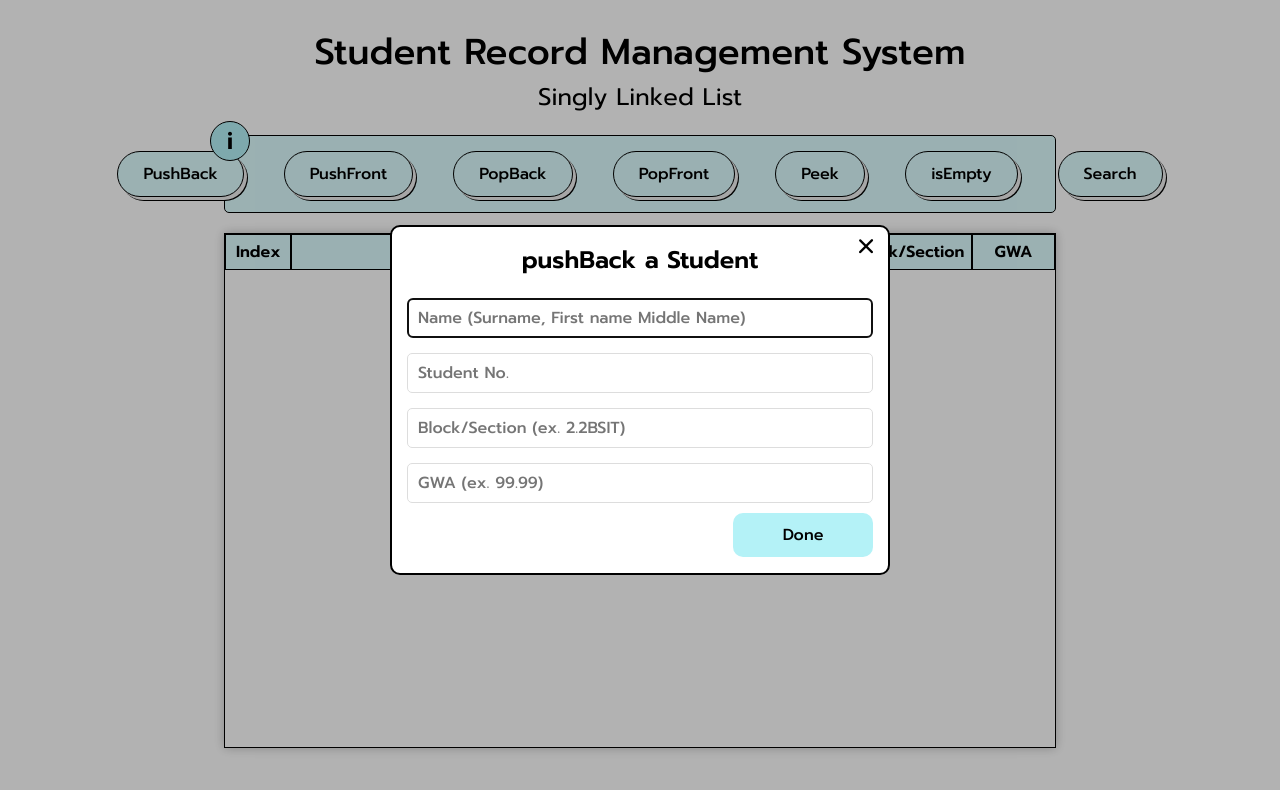
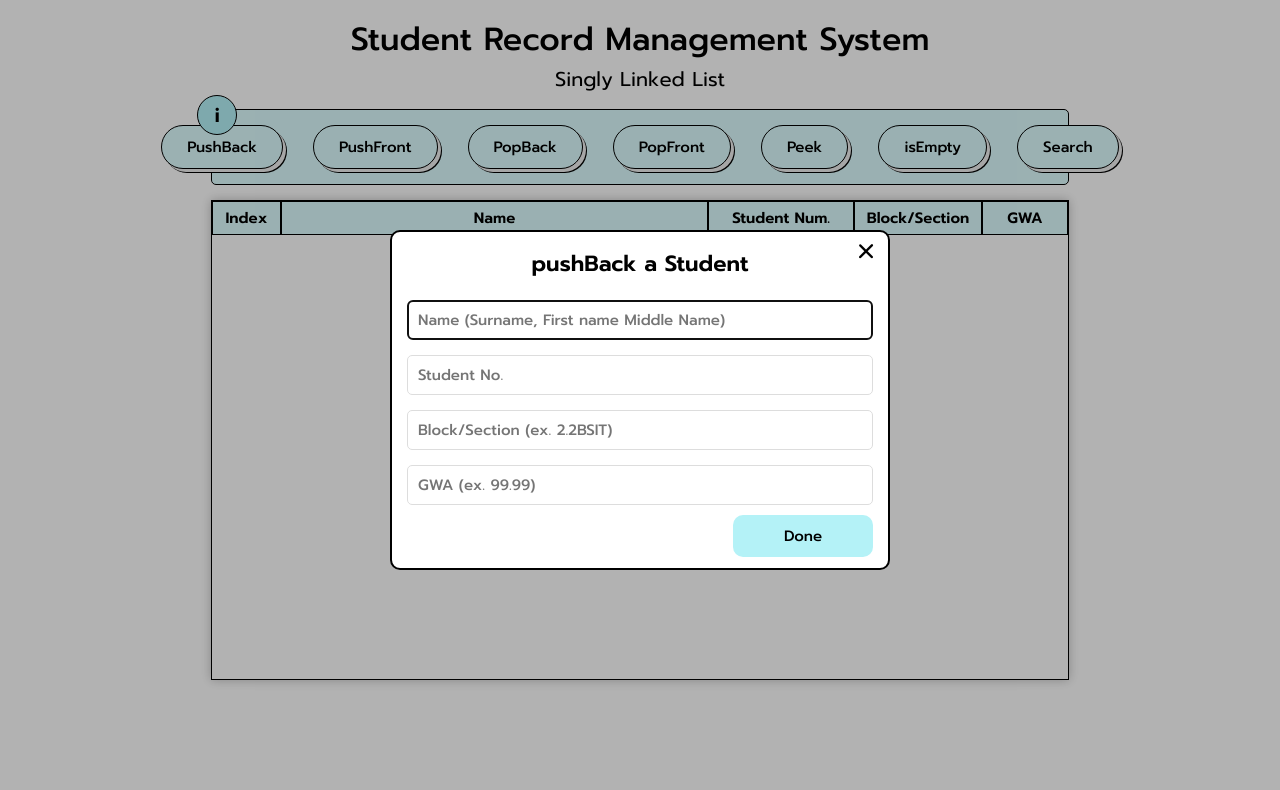
Before and after one commit to yuijxr/Student-Record-Management-System, a plain HTML site: page index.html in a window 1280 px wide. Both pictures are taken after a click on the item "PushBack". Drawn offline with nearby package versions, Linux system fonts and the light colour scheme.

Commit message:
Update style.css

```diff
--- a/style.css
+++ b/style.css
@@ -13,20 +13,20 @@ body {
 
 .title-name {
     text-align: center;
-    font-size: 36px;
+    font-size: 32px;
     font-weight: 500;
-    padding-top: 25px;
+    padding-top: 15px;
 }
 
 .data-structure {
     text-align: center;
-    font-size: 24px;
+    font-size: 20px;
     font-weight: 400;
 }
 
 .operations-wrapper, .list-wrapper {
     display: flex;
-    padding-top: 20px;
+    padding-top: 15px;
     align-items: center;
     justify-content: center;
 }
@@ -34,18 +34,18 @@ body {
 .operations-container {
     display: flex;
     justify-content: center;
-    gap: 40px;
+    gap: 30px;
     padding: 15px 20px;
     border: 1px solid black;
     border-radius: 5px;
-    width: 65%;
+    width: 67%;
     background-color: #DDFDFF;
     position: relative;
 }
 
 .circle-i {
     position: absolute;
-    font-size: 24px;
+    font-size: 20px;
     font-weight: 600;
     display: flex;
     align-items: center;
@@ -67,6 +67,7 @@ body {
 }
 
 .operation {
+    font-size: 15px;
     font-weight: 500;
     background-color: #DDFDFF;
     padding: 10px 25px;
@@ -89,8 +90,8 @@ body {
 
 .list-container {
     border-top: 1px solid #000;
-    width: 65%;
-    min-height: 515px;
+    width: 67%;
+    min-height: 480px;
     max-height: 500px;
     overflow-y: auto;
     overflow-x: hidden;
@@ -104,6 +105,7 @@ body {
 }
 
 .infos, .lists {
+    font-size: 15px;
     display: flex;
     align-items: center;
 }
@@ -159,19 +161,19 @@ body {
 .list-title {
     text-align: center;
     padding-top: 10px;
-    font-size: 24px;
+    font-size: 22px;
     font-weight: 600;
 }
 
 .i-title, .peek-title, .pop-title, .isEmpty-title {
     text-align: center;
-    font-size: 24px;
+    font-size: 22px;
     font-weight: 600;
     padding-bottom: 10px;
 }
 
 .i-info, .peek-info, .pop-info, .isEmpty-info {
-    font-size: 17px;
+    font-size: 16px;
 }
 
 .peek-info p{
@@ -215,7 +217,7 @@ body {
 
 .popup .content {
     background-color: white;
-    height: 350px;
+    height: 340px;
     padding: 5px;
     border-radius: 10px;
     border: 2px solid black;
@@ -223,7 +225,7 @@ body {
 
 .popup .i-info {
     background-color: white;
-    min-height: 440px;
+    height: 410px;
     padding: 10px 15px;
     border-radius: 10px;
     border: 2px solid black;
@@ -231,7 +233,7 @@ body {
 
 .popup .peek-info, .popup .pop-info, .isEmpty-info {
     background-color: white;
-    min-height: 150px;
+    min-height: 130px;
     padding: 10px 15px;
     border-radius: 10px;
     border: 2px solid black;
@@ -240,7 +242,7 @@ body {
 .peek-message, .pop-message, .isEmpty-message {
     font-weight: 500;
     text-align: center;
-    font-size: 20px;
+    font-size: 18px;
     padding-top: 15px;
 }
 
@@ -264,6 +266,7 @@ body {
 }
 
 .content form :where(input){
+    font-size: 15px;
     width: 100%;
     height: 40px;
     padding: 10px;
@@ -280,7 +283,7 @@ input {
 .done-btn {
     width: 30%;
     float: right;
-    font-size: 16px;
+    font-size: 15px;
     font-weight: 500;
     background-color: #b4f2f7;
     color: #000;
```
